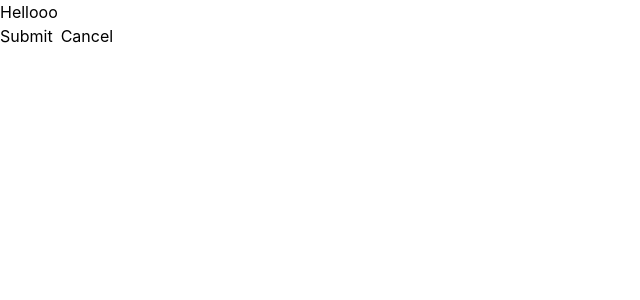
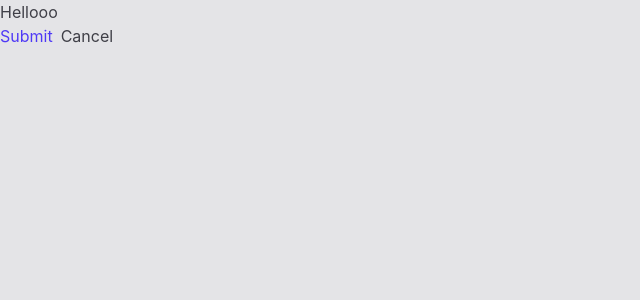
Before and after one commit to Akwei001/neomorph, a React (Vite) app: page / in a window 1280 px wide. Shown: the top 300 px of the page, without its empty margins (0-640 px from the left). Built offline with nearby package versions, Linux system fonts and the light colour scheme.

Commit message:
tailwind layering

```diff
--- a/src/App.tsx
+++ b/src/App.tsx
@@ -9,7 +9,7 @@ function App() {
     <main>
       <h1>Hellooo</h1>
       <div className="space-x-2">
-        <Button>Submit</Button>
+        <Button className="text-primary">Submit</Button>
         <Button>Cancel</Button>
       </div>
 
--- a/src/components/Button.tsx
+++ b/src/components/Button.tsx
@@ -1,4 +1,4 @@
  export default function Button(props) {
-    const {children} = props;
-    return <button>{children}</button>
+    const {children, ...otherProps} = props;
+    return <button {...otherProps}>{children}</button>
  }
--- a/src/index.css
+++ b/src/index.css
@@ -1 +1,25 @@
 @import "tailwindcss";
+
+@theme {
+    --color-background: var(--color-zinc-200);
+    --color-foreground: var(--color-zinc-700);
+    --color-primary: var(--color-indigo-600);
+}
+
+@layer theme{
+.dark {
+    --color-background: var(--color-zinc-900);
+    --color-foreground: var(--color-zinc-100);
+    --color-primary: var(--color-indigo-400);
+    }
+}
+
+/* base
+component
+utilities */
+
+@layer base {
+    html, body {
+        @apply bg-background text-foreground;
+    }
+}
```
